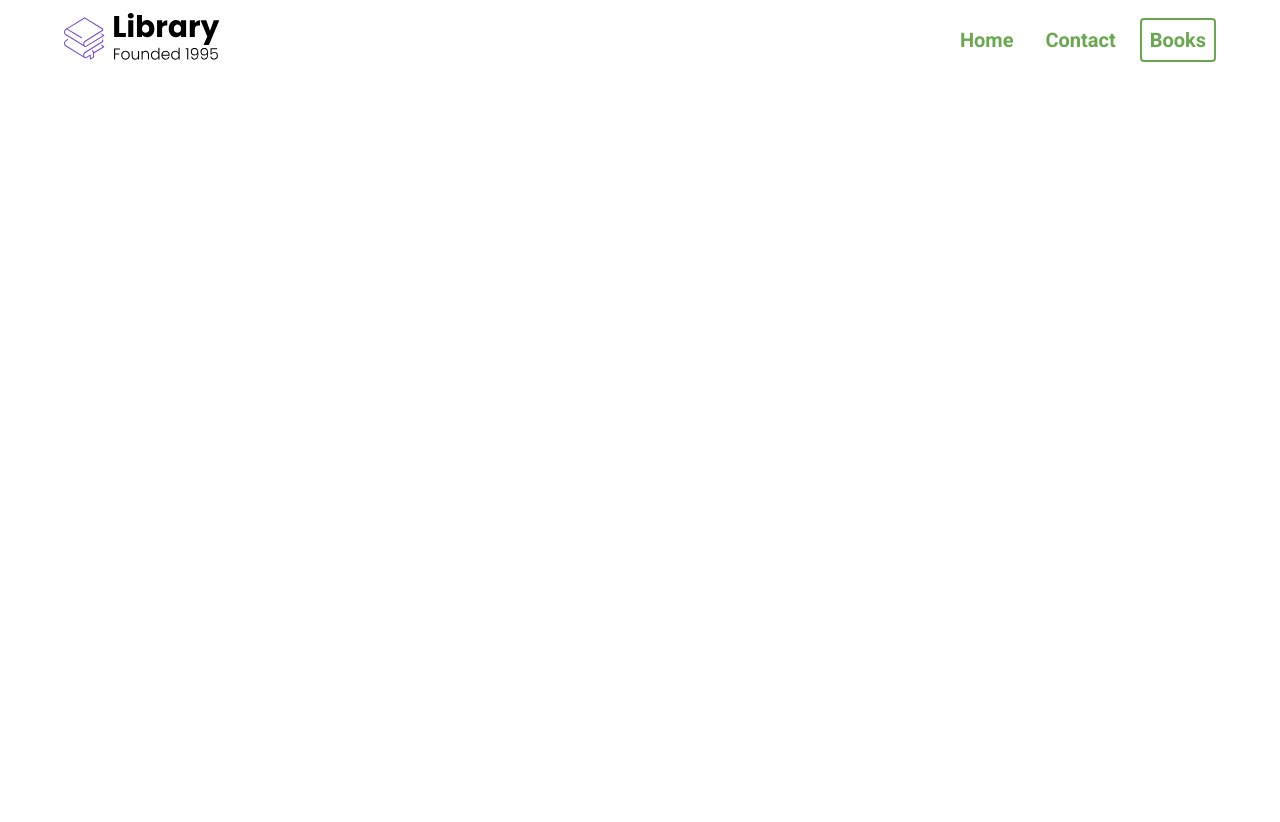
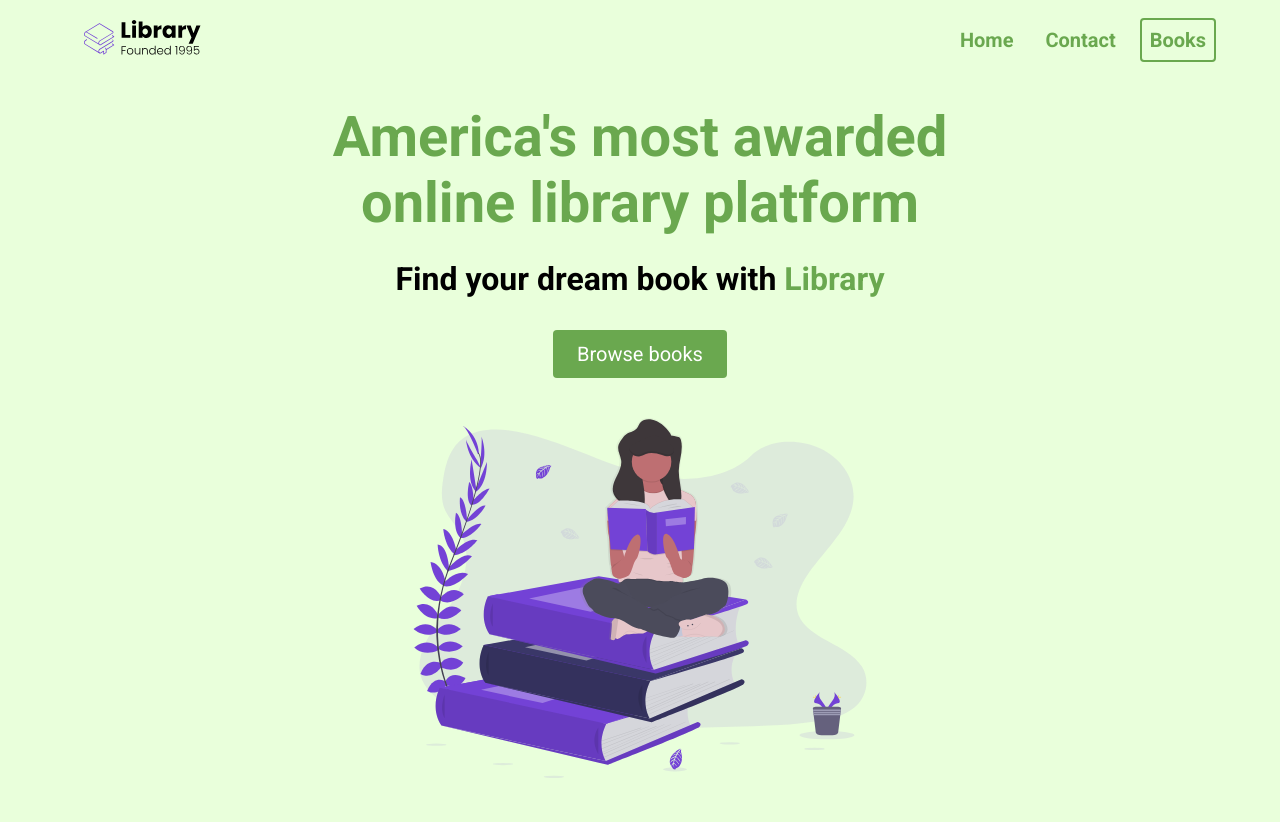
Before and after one commit to astevens104/LibraryProject, a plain HTML site: page index.html in a window 1280 px wide. Before the commit the page ends 800 px from the top, so only its background shows below. Drawn offline with Linux system fonts and the light colour scheme.

Commit message:
Added landing section

```diff
--- a/index.html
+++ b/index.html
@@ -7,7 +7,7 @@
     <link rel="stylesheet" href="./style.css">
 </head>
 <body>
-    <section>
+    <section id="landing">
         <nav>
             <div class="nav__container">
                 <img class="logo" src="./assets/Library.svg" alt="">
@@ -19,7 +19,16 @@
             </div>
         </nav>
         <header>
-
+            <div class="header__container">
+                <div class="header__description">
+                    <h1>America's most awarded online library platform</h1>
+                    <h2>Find your dream book with <span class="green">Library</span></h2>
+                    <button class="btn">Browse books</button>
+                </div>
+                <figure class="header__img--wrapper">
+                    <img src="./assets/Undraw_Books.svg" alt="">
+                </figure>
+            </div>
         </header>
     </section>
 
--- a/style.css
+++ b/style.css
@@ -11,6 +11,13 @@
     display: flex;
 }
 
+img {
+    width: 100%;
+    height: 100%;
+    max-height: 50vh;
+    padding: 20px;
+}
+
 .nav__container {
     width: 100%;
     max-width: 1200px;
@@ -19,6 +26,10 @@
     justify-content: space-between;
     align-items: center;
     margin: 0 auto;
+}
+
+.green {
+    color: #6aa84f;
 }
 
 .logo {
@@ -55,3 +66,64 @@
 .nav__link--primary:hover {
     text-decoration: none;
 }
+
+/* LANDING */
+
+#landing {
+    background-color: #e9ffdb;
+}
+
+header {
+    height: calc(100vh-80px);
+}
+
+.header__container {
+    width: 100%;
+    max-width: 720px;
+    margin: 0 auto;
+    height: 100%;
+    display: flex;
+    flex-direction: column;
+    justify-content: space-around;
+    padding-top: 24px;
+}
+
+.header__description {
+    display: flex;
+    flex-direction: column;
+    align-items: center;
+}
+
+h1 {
+    font-size: 56px;
+    color:#6aa84f;
+    margin-bottom: 24px;
+    text-align: center;
+}
+
+h2 {
+    font-size: 32px;
+    margin-bottom: 32px;
+    text-align: center;
+}
+
+button {
+    cursor: pointer;
+}
+
+button:active {
+    transform: translateY(1px);
+}
+
+.btn {
+    background-color: #6aa84f;
+    color: white;
+    font-size: 20px;
+    padding: 12px 24px;
+    border-radius: 4px;
+    border: none;
+}
+
+.header__img--wrapper {
+    padding: 20px;
+}
```
